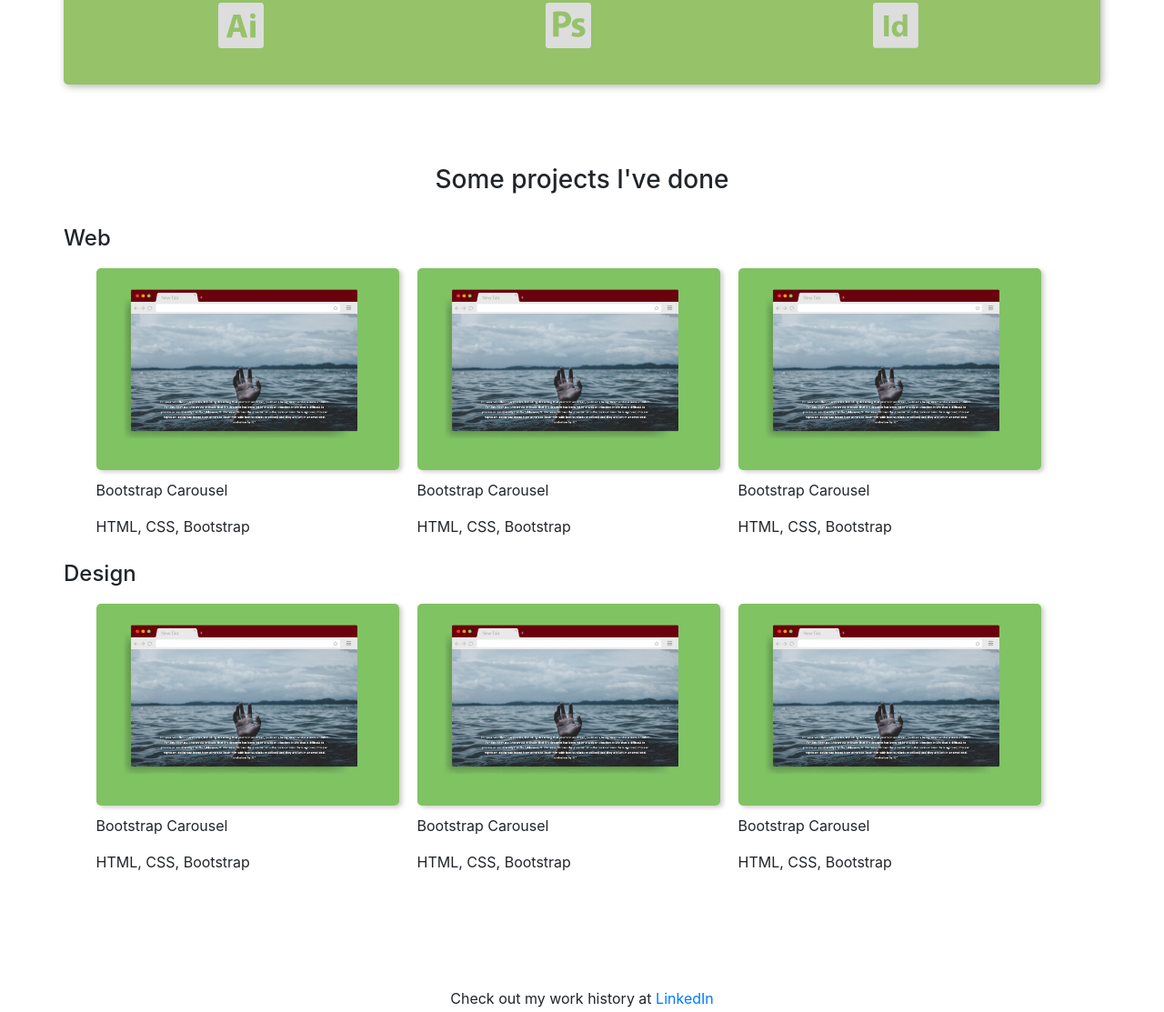
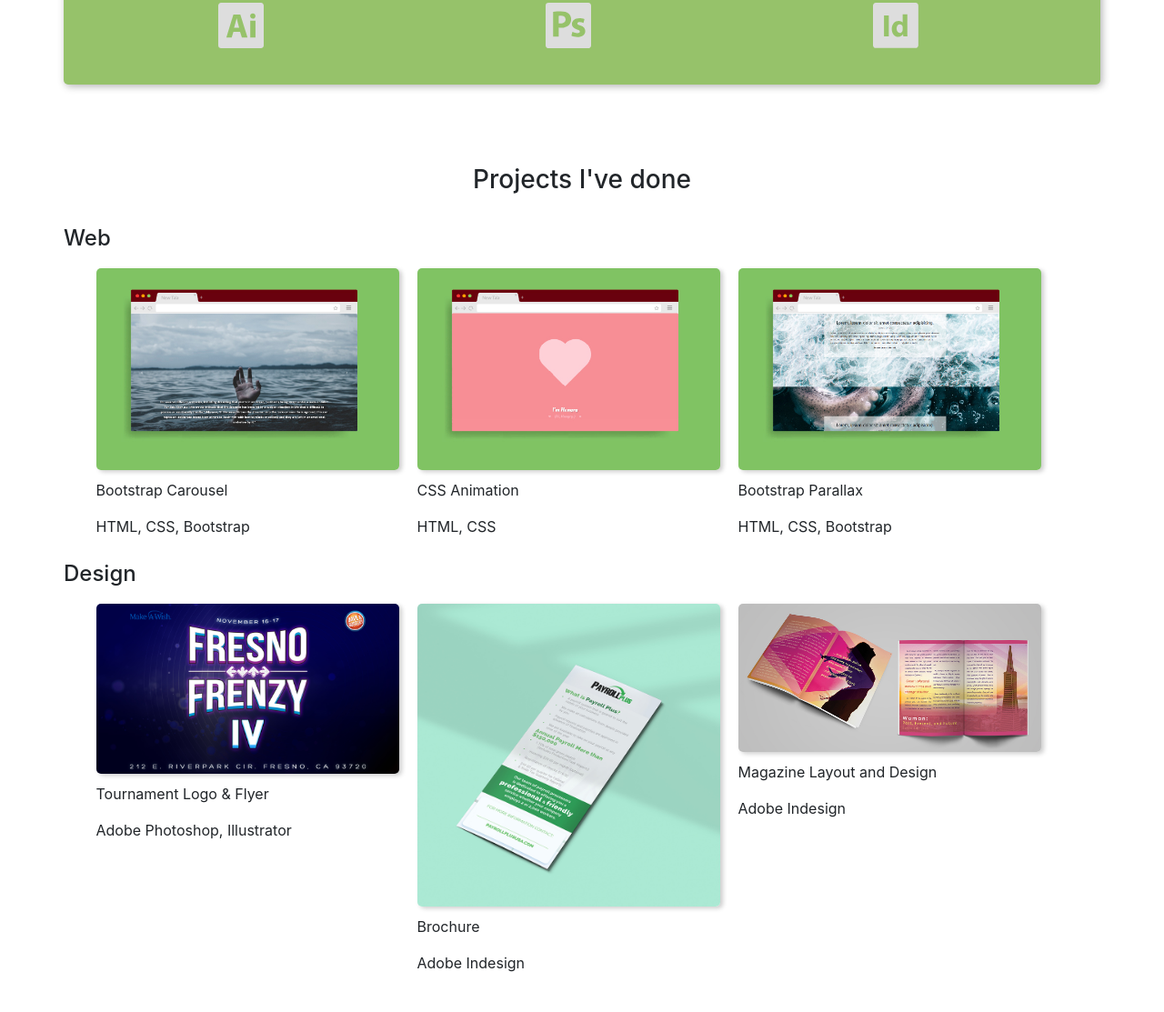
Before and after one commit to B-cavazos/b-cavazos.github.io, a plain HTML site: page index.html in a window 1280 px wide. Shown: the part 909-2022 px from the top of the page at 91% size. Drawn offline with Linux system fonts and the light colour scheme.

Commit message:
added images and text for PROJECTS Section

```diff
--- a/index.html
+++ b/index.html
@@ -70,7 +70,7 @@
 <!-- PROJECTS start -->
 
     <div id="projects" class="container">
-        <h3 class="">Some projects I've done</h3>
+        <h3 class="">Projects I've done</h3>
 
 
     <!-- WEB PROJECTS start -->
@@ -82,13 +82,13 @@
                 <p> HTML, CSS, Bootstrap</p>
             </div>
             <div class="projects">
-                <img class="project-image" src="/img/project-web_carousel.jpg" alt=""><br>
-                <p>Bootstrap Carousel</p>
-                <p> HTML, CSS, Bootstrap</p>
+                <img class="project-image" src="/img/project-web_animation.jpg" alt=""><br>
+                <p>CSS Animation</p>
+                <p> HTML, CSS</p>
             </div>
             <div class="projects">
-                <img class="project-image" src="/img/project-web_carousel.jpg" alt=""><br>
-                <p>Bootstrap Carousel</p>
+                <img class="project-image" src="/img/project-web_parallax.jpg" alt=""><br>
+                <p>Bootstrap Parallax</p>
                 <p> HTML, CSS, Bootstrap</p>
             </div>
         </div>
@@ -98,19 +98,19 @@
         <h4>Design</h4>
         <div id="projects-design" class="row col-12 d-flex justify-content-center">
             <div class="projects">
-                <img class="project-image" src="/img/project-web_carousel.jpg" alt=""><br>
-                <p>Bootstrap Carousel</p>
-                <p> HTML, CSS, Bootstrap</p>
+                <img class="project-image" src="/img/project-design-flyer.jpg" alt=""><br>
+                <p>Tournament Logo & Flyer</p>
+                <p> Adobe Photoshop, Illustrator</p>
             </div>
             <div class="projects">
-                <img class="project-image" src="/img/project-web_carousel.jpg" alt=""><br>
-                <p>Bootstrap Carousel</p>
-                <p> HTML, CSS, Bootstrap</p>
+                <img class="project-image" src="/img/project-design-brochure.jpg" alt=""><br>
+                <p>Brochure</p>
+                <p> Adobe Indesign</p>
             </div>
             <div class="projects">
-                <img class="project-image" src="/img/project-web_carousel.jpg" alt=""><br>
-                <p>Bootstrap Carousel</p>
-                <p> HTML, CSS, Bootstrap</p>
+                <img class="project-image" src="/img/project-design-mag.jpg" alt=""><br>
+                <p>Magazine Layout and Design</p>
+                <p> Adobe Indesign</p>
             </div>
         </div>
     </div>
```
